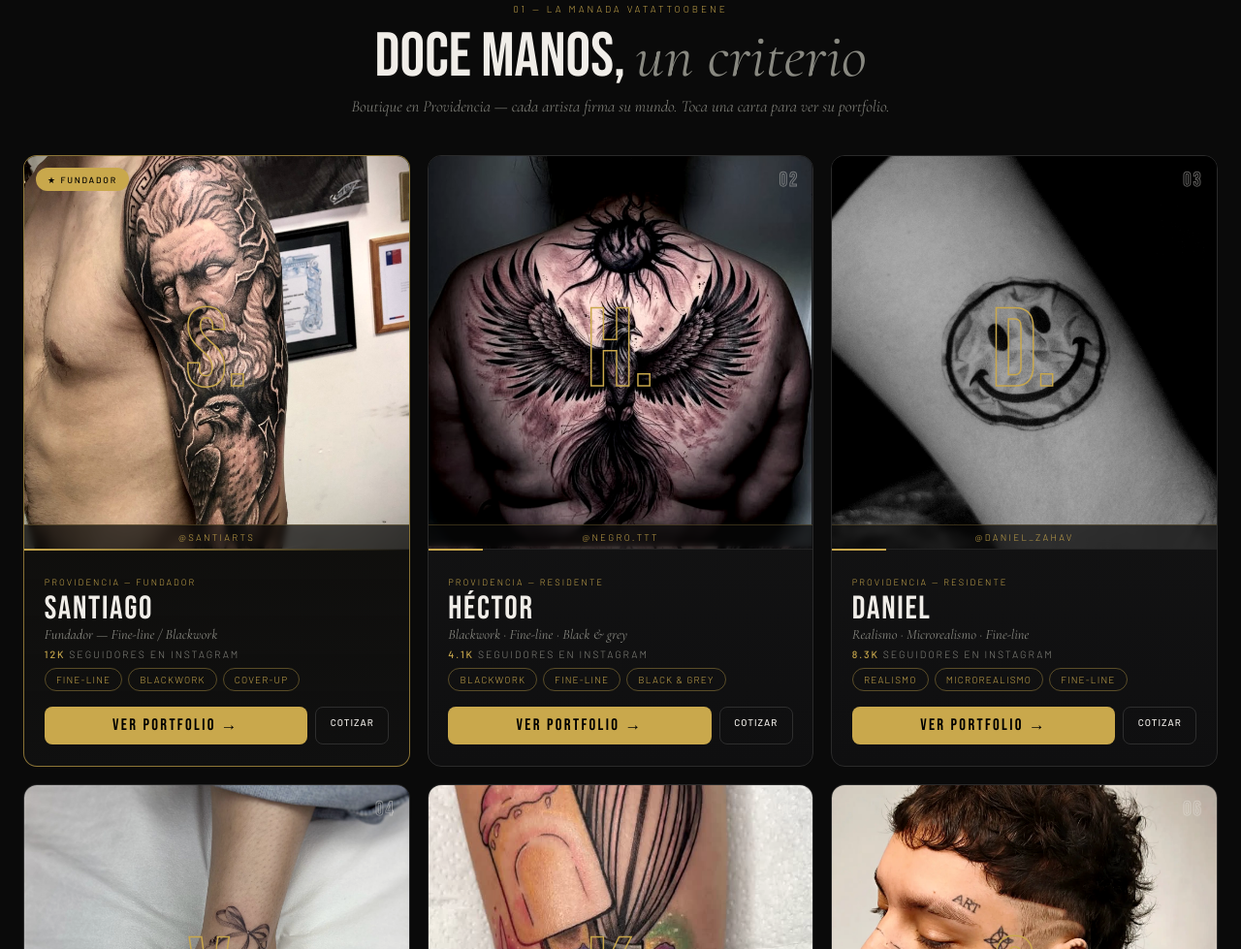
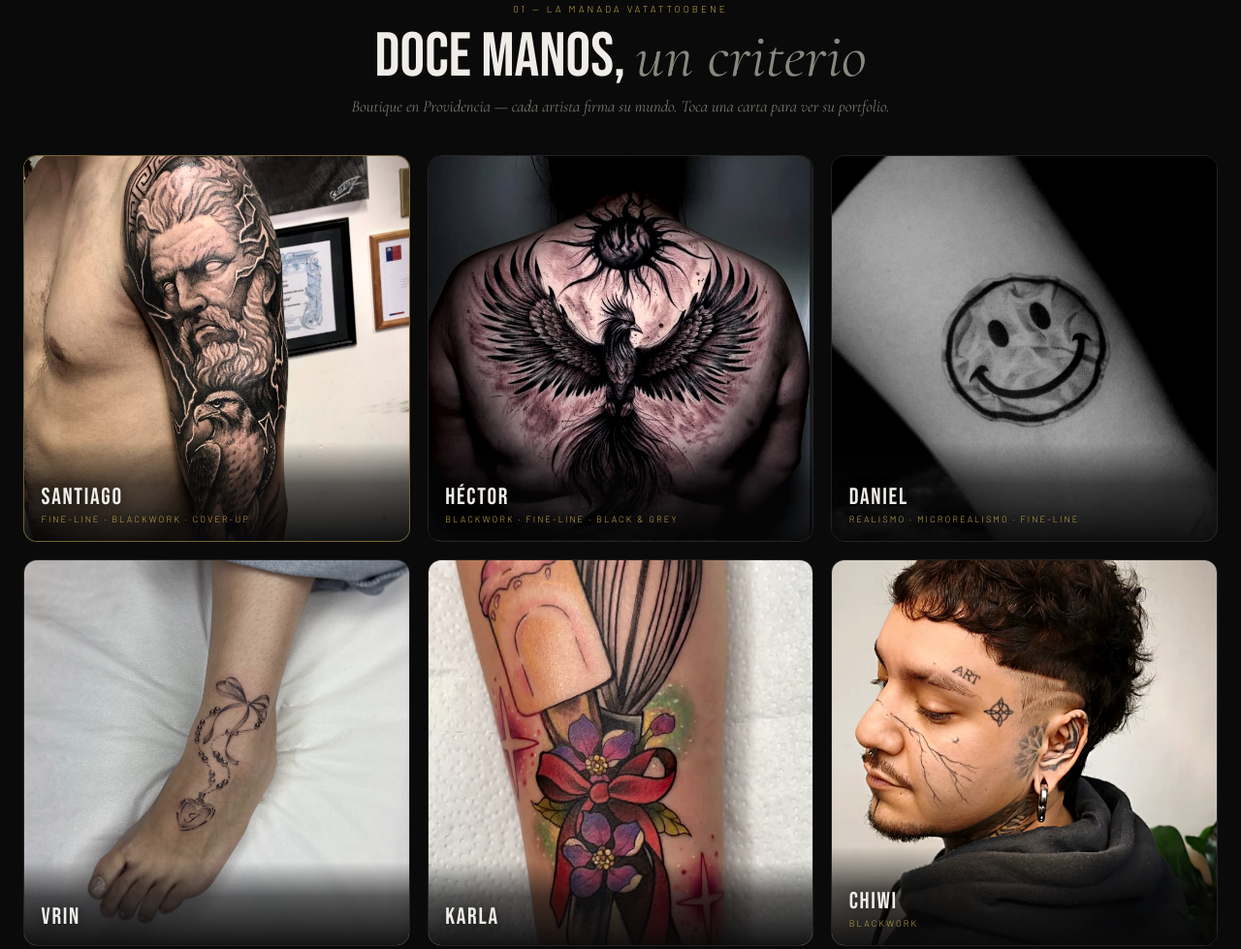
Before and after one commit to josenasdwe-asd/vatattoobene, a plain HTML site: page index.html in a window 1280 px wide. Shown: the part 877-1856 px from the top of the page at 97% size. Drawn offline with nearby package versions, Linux system fonts and the light colour scheme; animation ran at ten frames a second.

Commit message:
Portada + detalle: cards de artistas minimalistas (foto + nombre + estilo como linea dorada, toda la card enlaza al portfolio; fuera numero, monograma, @handle, ubicacion, seguidores, chips y botones), titulos que se tatuan en pase rapido v4 (~0.5s por titulo, sin glifos aleatorios que ensuciaban la lectura, cache-busting ?v=4 en las 13 paginas por caché heuristica del navegador) y brillo de los ojos del tigre centrado sobre los iris reales (medidos por deteccion de pixeles ambar sobre book-ticket.jpg 1365x768: izq 70.05%,37.0% / der 83.8%,35.5%; left/top ahora ES el centro con translate(-50%,-50%), translate integrado en los keyframes de parpadeo para que la animacion no lo desplace)

```diff
--- a/assets/js/ink.js
+++ b/assets/js/ink.js
@@ -1,8 +1,8 @@
-/* VATATTOOBENE · detalle 04 — títulos que se tatúan (v3)
-   La aguja escribe los títulos letra a letra: lo que aún no tatuó queda
-   invisible (piel en blanco); cada letra aparece con destello dorado y
-   vibra como máquina antes de asentarse. Con "reducir movimiento", la
-   tinta aparece en desvanecido escalonado, sin vibración. */
+/* VATATTOOBENE · detalle 04 — títulos que se tatúan (v4)
+   La aguja traza el título de un pase rápido: cada letra aparece con
+   destello dorado y se asienta. El trazo completo dura menos de medio
+   segundo, así que nunca demora la lectura. Con "reducir movimiento",
+   la tinta aparece en desvanecido escalonado, sin destello. */
 (function(){
   "use strict";
   var calm = false;
@@ -10,15 +10,14 @@
 
   var st = document.createElement('style');
   st.textContent =
-    '.ink-ch{opacity:0;transition:opacity .18s ease,color .3s ease,text-shadow .55s ease}' +
+    '.ink-ch{opacity:0;transition:opacity .15s ease,color .22s ease,text-shadow .4s ease}' +
     '.ink-on{opacity:1}' +
-    '.ink-now{color:var(--gold,#c9a84c);text-shadow:0 0 14px rgba(201,168,76,.75)}' +
-    '.inking{text-shadow:0 0 24px rgba(201,168,76,.30)}' +
-    '@keyframes inksettle{0%{text-shadow:0 0 26px rgba(201,168,76,.55),0 0 10px rgba(201,168,76,.35)}100%{text-shadow:0 0 0 rgba(201,168,76,0)}}' +
-    '.inked{animation:inksettle 1.2s ease-out both}';
+    '.ink-now{color:var(--gold,#c9a84c);text-shadow:0 0 12px rgba(201,168,76,.7)}' +
+    '.inking{text-shadow:0 0 18px rgba(201,168,76,.25)}' +
+    '@keyframes inksettle{0%{text-shadow:0 0 18px rgba(201,168,76,.4),0 0 8px rgba(201,168,76,.25)}100%{text-shadow:0 0 0 rgba(201,168,76,0)}}' +
+    '.inked{animation:inksettle .55s ease-out both}';
   document.head.appendChild(st);
 
-  var GLYPHS = 'ABCDEFGHIJKLMNOPQRSTUVWXYZ0123456789·:×/\\|';
   var titles = [].slice.call(document.querySelectorAll('h1, h2'));
   var hero = document.querySelector('header.hero h1');
   if (!titles.length) return;
@@ -59,48 +58,38 @@
 
     function revealAll(){
       chars.forEach(function(o){
-        if (o.sp.isConnected){ o.sp.classList.add('ink-on'); o.sp.classList.remove('ink-now'); o.sp.textContent = o.ch; }
+        if (o.sp.isConnected){ o.sp.classList.add('ink-on'); o.sp.classList.remove('ink-now'); }
       });
     }
     function finish(){
       revealAll();
       el.classList.remove('inking');
       el.classList.add('inked'); /* destello de tinta fresca sobre el título completo */
-      setTimeout(function(){ el.classList.remove('inked'); }, 1400);
+      setTimeout(function(){ el.classList.remove('inked'); }, 700);
       delete el.dataset.inking;
     }
 
     el.classList.add('inking');
 
-    if (calm){ /* reducir movimiento: desvanecido escalonado, sin vibración */
+    if (calm){ /* reducir movimiento: desvanecido escalonado, sin destello */
       chars.forEach(function(o, k){
-        setTimeout(function(){ if (o.sp.isConnected) o.sp.classList.add('ink-on'); }, k * 34);
+        setTimeout(function(){ if (o.sp.isConnected) o.sp.classList.add('ink-on'); }, Math.min(k * 18, 360));
       });
-      setTimeout(finish, chars.length * 34 + 320);
+      setTimeout(finish, 640);
       return;
     }
 
-    /* la aguja avanza letra a letra, con pausa de artesano (1.6-2.8s por título) */
-    var step = Math.max(70, Math.min(130, 2600 / chars.length));
+    /* pase rápido de la aguja: el título completo queda tatuado en ≤ ~0.5 s */
+    var step = Math.max(12, Math.min(40, 460 / chars.length));
     chars.forEach(function(o, k){
       setTimeout(function(){
         if (!o.sp.isConnected) return; /* setLang pudo reemplazar el texto */
         o.sp.classList.add('ink-on', 'ink-now'); /* aparece dorada, bajo la aguja */
-        var swaps = 0;
-        var iv = setInterval(function(){
-          swaps++;
-          if (swaps >= 2 || !o.sp.isConnected){
-            clearInterval(iv);
-            o.sp.textContent = o.ch; /* se asienta: la tinta seca */
-            o.sp.classList.remove('ink-now');
-            return;
-          }
-          o.sp.textContent = GLYPHS.charAt(Math.floor(Math.random() * GLYPHS.length));
-        }, 62);
-      }, k * step + Math.random() * 35);
+        setTimeout(function(){ if (o.sp.isConnected) o.sp.classList.remove('ink-now'); }, 150);
+      }, k * step);
     });
     /* red de seguridad: aunque algo falle, el título queda visible */
-    setTimeout(finish, chars.length * step + 700);
+    setTimeout(finish, chars.length * step + 300);
   }
 
   function inViewport(el){
@@ -114,8 +103,7 @@
       es.forEach(function(e){
         if (!e.isIntersecting) return;
         io.unobserve(e.target);
-        /* el hero arranca con una pausa dramática; el resto, al vuelo */
-        var d = e.target === hero ? 250 : 60;
+        var d = e.target === hero ? 100 : 20;
         setTimeout(function(){ tattoo(e.target); }, d);
       });
     }, { threshold: .4 });
--- a/index.html
+++ b/index.html
@@ -191,51 +191,28 @@
   h2.sec{font-family:var(--display);font-weight:400;font-size:clamp(2.4rem,5vw,4.6rem);line-height:.95;text-align:center}
   .sec-sub{font-family:var(--serif);font-style:italic;color:var(--grey);text-align:center;font-size:1.05rem;margin-top:.6rem}
 
-  /* EQUIPO — personalidad VATATTOOBENE */
+  /* EQUIPO — carta minimalista: foto + nombre + forma de tatuar; el resto vive en el portfolio */
   .team{margin-top:3rem;display:grid;grid-template-columns:repeat(3,1fr);gap:1.2rem}
   @media(max-width:900px){.team{grid-template-columns:1fr 1fr}}
   @media(max-width:560px){.team{grid-template-columns:1fr}}
-  .member{position:relative;background:linear-gradient(180deg,#171717 0%,#0f0f10 100%);border:1px solid #2a2a2a;border-radius:14px;overflow:hidden;cursor:pointer;
+  .member{position:relative;background:#0f0f10;border:1px solid #232323;border-radius:14px;overflow:hidden;
     transition:border-color .3s,transform .3s,box-shadow .3s}
-  .member:hover{border-color:var(--gold);transform:translateY(-5px);box-shadow:0 18px 44px rgba(0,0,0,.55),0 0 0 1px rgba(201,168,76,.35)}
-  .member.founder{border-color:rgba(201,168,76,.65);background:linear-gradient(180deg,rgba(201,168,76,.12),rgba(201,168,76,.03) 40%,#101010 100%)}
-  .mphoto{aspect-ratio:1/1.02;display:grid;place-items:center;position:relative;overflow:hidden;
-    background:radial-gradient(320px 240px at 50% 32%,rgba(201,168,76,.16),transparent 65%),#0c0c0e}
-  .mphoto::before{content:'';position:absolute;inset:0;opacity:.1;pointer-events:none;
-    background:repeating-linear-gradient(-55deg,transparent 0 14px,rgba(201,168,76,.5) 14px 15px)}
-  .mphoto::after{content:'VB';position:absolute;right:10px;bottom:34px;font-family:var(--display);font-size:64px;
-    color:transparent;-webkit-text-stroke:1px rgba(201,168,76,.28);letter-spacing:.05em;pointer-events:none}
-  .mphoto .mono{font-family:var(--display);font-size:clamp(88px,9vw,132px);color:transparent;-webkit-text-stroke:1.5px var(--gold);line-height:1;position:relative;z-index:1;
-    transition:.3s}
-  .member:hover .mono{color:rgba(201,168,76,.14)}
-  .mphoto img{position:absolute;inset:0;width:100%;height:100%;object-fit:cover;object-position:center center;background:#0e0e10;padding:0;filter:grayscale(.15) contrast(1.06);transition:transform .6s ease;z-index:1}
-  .member:hover .mphoto img{transform:scale(1.05)}
-  .mnum{position:absolute;top:12px;right:14px;z-index:2;font-family:var(--display);font-size:1.3rem;letter-spacing:.1em;
-    color:transparent;-webkit-text-stroke:1px rgba(240,237,232,.4)}
-  .mphoto .founder{z-index:2}
-  .mphoto .cap{z-index:2;background:rgba(8,8,8,.72);backdrop-filter:blur(3px);padding:6px 0;border-top:1px solid rgba(201,168,76,.25)}
-  .mphoto .cap{position:absolute;bottom:0;left:0;right:0;text-align:center;font-size:.6rem;letter-spacing:.24em;color:var(--gold);text-transform:uppercase}
-  .mphoto .founder{position:absolute;top:12px;left:12px;font-size:.56rem;letter-spacing:.2em;background:var(--gold);color:#000;
-    padding:.4rem .75rem;border-radius:999px;text-transform:uppercase;font-weight:500}
-  .mbody{padding:1.3rem 1.3rem 1.4rem;border-top:1px solid var(--border);position:relative}
-  .mbody::before{content:'';position:absolute;top:-1px;left:0;width:56px;height:2px;background:var(--gold)}
-  .member.founder .mbody::before{width:100%;background:linear-gradient(90deg,var(--gold),transparent)}
-  .mbody .loc{font-size:.58rem;letter-spacing:.22em;text-transform:uppercase;color:var(--gold)}
-  .mbody h3{font-family:var(--display);font-weight:400;font-size:2.1rem;letter-spacing:.05em;margin:.35rem 0 .3rem;overflow-wrap:anywhere;line-height:1}
-  .mbody h3 small{font-family:var(--serif);font-style:italic;font-size:.9rem;color:var(--grey);letter-spacing:0;display:block;margin-top:.15rem}
-  .mbody .fol{font-size:10.5px;letter-spacing:.18em;text-transform:uppercase;color:var(--grey);margin:2px 0 8px}
-  .mbody .fol b{color:var(--gold);font-weight:500}
-  .mstyles{display:flex;flex-wrap:wrap;gap:.35rem;margin-bottom:1rem;min-height:1.4rem}
-  .mstyles span{font-size:.62rem;letter-spacing:.12em;text-transform:uppercase;border:1px solid rgba(201,168,76,.4);
-    padding:.32rem .7rem;border-radius:999px;color:var(--gold)}
-  .mstyles span.house{border-color:var(--border);color:var(--grey);font-style:italic;text-transform:none;letter-spacing:.04em;font-size:.72rem}
-  .mbtns{display:flex;gap:.5rem}
-  .mbtn-port{flex:1;background:var(--gold);color:#000;font-family:var(--display);font-size:1.05rem;letter-spacing:.14em;
-    padding:.6rem;border:none;border-radius:8px;cursor:pointer;text-transform:uppercase;text-decoration:none;text-align:center;transition:.25s}
-  .mbtn-port:hover{background:var(--gold-l)}
-  .mbtn-wa{background:transparent;border:1px solid #2e2e2e;color:var(--white);font-size:.62rem;font-weight:500;letter-spacing:.1em;padding:.6rem .9rem;
-    border-radius:8px;text-decoration:none;text-transform:uppercase;white-space:nowrap;transition:.25s}
-  .mbtn-wa:hover{border-color:var(--green);color:#fff;background:rgba(37,211,102,.12)}
+  .member:hover{border-color:var(--gold);transform:translateY(-3px);box-shadow:0 14px 36px rgba(0,0,0,.5)}
+  .member.founder{border-color:rgba(201,168,76,.55)}
+  .mlnk{display:block;position:relative;text-decoration:none;color:var(--white)}
+  .mphoto{aspect-ratio:1/1;position:relative;overflow:hidden;background:#0c0c0e}
+  .mphoto img{width:100%;height:100%;object-fit:cover;object-position:center center;background:#0e0e10;
+    filter:grayscale(.15) contrast(1.06);transition:transform .6s ease}
+  .member:hover .mphoto img{transform:scale(1.04)}
+  .mtxt{position:absolute;left:0;right:0;bottom:0;z-index:2;padding:2.8rem 1.1rem 1.05rem;
+    background:linear-gradient(180deg,transparent,rgba(6,6,7,.62) 42%,rgba(6,6,7,.93))}
+  .mtxt h3{font-family:var(--display);font-weight:400;font-size:1.5rem;letter-spacing:.07em;line-height:1;margin:0;overflow-wrap:anywhere;
+    text-shadow:0 1px 12px rgba(0,0,0,.6)}
+  .mtxt .mstyle{display:block;margin-top:.32rem;font-size:.58rem;letter-spacing:.22em;text-transform:uppercase;color:var(--gold);
+    text-shadow:0 1px 8px rgba(0,0,0,.75)}
+  .marrow{position:absolute;top:.85rem;right:.95rem;z-index:2;font-family:var(--display);font-size:1.1rem;color:var(--gold);
+    opacity:0;transform:translate(-5px,5px);transition:.3s}
+  .member:hover .marrow{opacity:1;transform:none}
 
   /* linea de aguja: progreso de la sesion */
   .ink-bar{position:absolute;left:0;bottom:0;height:2px;width:0;z-index:210;pointer-events:none;opacity:0;
@@ -379,10 +356,12 @@
   .tk-eyes i{position:absolute;border-radius:50%;mix-blend-mode:screen;filter:blur(3px) saturate(1.35);
     background:radial-gradient(closest-side,rgba(255,212,105,1) 0%,rgba(255,165,35,.78) 42%,rgba(255,120,0,.34) 62%,rgba(255,120,0,0) 80%);
     animation:eyeFlicker 2.6s ease-in-out infinite}
-  /* centros medidos sobre book-ticket.jpg 1365x768: ojo izq (70.1%,37.1%), ojo der (83.8%,35.6%) */
-  .tk-eyes i:nth-child(1){left:67.7%;top:35.5%;width:4.7%;aspect-ratio:1.5/1}
-  .tk-eyes i:nth-child(2){left:81.6%;top:34.2%;width:4.3%;aspect-ratio:1.5/1;animation-delay:1.3s}
-  @keyframes eyeFlicker{0%,100%{opacity:.8;transform:scale(1)}45%{opacity:1;transform:scale(1.14)}}
+  /* centros reales medidos por deteccion de pixeles ambar sobre book-ticket.jpg 1365x768:
+     ojo izq (70.05%,37.0%) bbox 44x23px, ojo der (83.8%,35.5%) bbox 22x19px.
+     left/top = centro del brillo; translate(-50%,-50%) lo centra en ese punto. */
+  .tk-eyes i:nth-child(1){left:70.05%;top:37%;width:4.7%;aspect-ratio:1.5/1;transform:translate(-50%,-50%)}
+  .tk-eyes i:nth-child(2){left:83.8%;top:35.5%;width:4.3%;aspect-ratio:1.5/1;transform:translate(-50%,-50%);animation-delay:1.3s}
+  @keyframes eyeFlicker{0%,100%{opacity:.8;transform:translate(-50%,-50%) scale(1)}45%{opacity:1;transform:translate(-50%,-50%) scale(1.14)}}
   @media(prefers-reduced-motion:reduce){.tk-eyes i{animation:none}}
 
   /* BOLETO — formulario pre-llenado de WhatsApp */
@@ -614,8 +593,6 @@
     .pi + .pi{border-left:none;border-top:1px solid var(--border)}
     .steps{grid-template-columns:1fr}
     .team{grid-template-columns:1fr}
-    .mbtns{flex-direction:column}
-    .mbtn-wa{text-align:center}
     .cover-vis{grid-template-columns:1fr}
     .cover-vis .after{border-left:none;border-top:1px solid var(--border)}
     .hero-sub{white-space:normal}
@@ -988,62 +965,38 @@
     ola: svg('<path d="M10 70 Q25 50 40 70 T70 70 T100 70"/><path d="M10 85 Q25 65 40 85 T70 85 T100 85"/>')
   };
 
-  /* equipo: 12 artistas reales (bio IG @vatattoobene) */
-  var WA = 'https://wa.me/56920531438?text=';
+  /* equipo: 12 artistas reales (bio IG @vatattoobene) — carta minimalista, el detalle vive en el portfolio */
   var crew = [
-    { name:'SANTIAGO', handle:'santiarts', mono:'S.', pp:'pp-santiarts', loc:'Providencia — Fundador', founder:true, internal:'artistas/bene.html', fol:'12K seguidores',
-      tags:['Fine-line','Blackwork','Cover-Up'] },
-    { name:'HÉCTOR', handle:'negro.ttt', mono:'H.', pp:'pp-negro_ttt', loc:'Providencia — Residente', fol:'4.1K seguidores',
-      tags:['Blackwork','Fine-line','Black & grey'] },
-    { name:'DANIEL', handle:'daniel_zahav', mono:'D.', pp:'pp-daniel_zahav', loc:'Providencia — Residente', fol:'8.3K seguidores',
-      tags:['Realismo','Microrealismo','Fine-line'] },
-    { name:'VRIN', handle:'vrintattoo', mono:'V.', pp:'pp-vrintattoo', loc:'Providencia — Residente', fol:'3.5K seguidores' },
-    { name:'KARLA', handle:'nigaitattoo', mono:'K.', pp:'pp-nigaitattoo', loc:'Providencia — Residente', fol:'17K seguidores' },
-    { name:'CHIWI', handle:'chiwiblacktattoo', mono:'C.', pp:'pp-chiwiblacktattoo', loc:'Providencia — Residente', fol:'8.7K seguidores',
-      tags:['Blackwork'] },
-    { name:'CATA', handle:'bycatatts_', mono:'C.', pp:'pp-bycatatts_', loc:'Providencia — Residente', fol:'644 seguidores' },
-    { name:'MERT', handle:'mertvynk', mono:'M.', pp:'pp-mertvynk', loc:'Providencia — Residente', fol:'2K seguidores', thumbIndex:1 },
-    { name:'FIONA', handle:'fionainks', mono:'F.', pp:'pp-fionainks', loc:'Providencia — Residente', fol:'843 seguidores' },
-    { name:'DAVID', handle:'david_vrvyv', mono:'D.', pp:'pp-david_vrvyv', loc:'Providencia — Residente', fol:'5K seguidores' },
-    { name:'IGNACIA', handle:'demoniart', mono:'I.', pp:'pp-demoniart', loc:'Providencia — Residente', fol:'16K seguidores' },
-    { name:'MICKY', handle:'micky_artt', mono:'M.', pp:'pp-micky_artt', loc:'Providencia — Residente', fol:'407 seguidores' }
+    { name:'SANTIAGO', handle:'santiarts', founder:true, tags:['Fine-line','Blackwork','Cover-Up'] },
+    { name:'HÉCTOR', handle:'negro.ttt', tags:['Blackwork','Fine-line','Black & grey'] },
+    { name:'DANIEL', handle:'daniel_zahav', tags:['Realismo','Microrealismo','Fine-line'] },
+    { name:'VRIN', handle:'vrintattoo' },
+    { name:'KARLA', handle:'nigaitattoo' },
+    { name:'CHIWI', handle:'chiwiblacktattoo', tags:['Blackwork'] },
+    { name:'CATA', handle:'bycatatts_' },
+    { name:'MERT', handle:'mertvynk', thumbIndex:1 },
+    { name:'FIONA', handle:'fionainks' },
+    { name:'DAVID', handle:'david_vrvyv' },
+    { name:'IGNACIA', handle:'demoniart' },
+    { name:'MICKY', handle:'micky_artt' }
   ];
   var team = document.getElementById('team');
-  crew.forEach(function(m, i){
+  crew.forEach(function(m){
     var routeSlug = (m.handle === 'santiarts') ? 'bene' : m.handle.replace(/\./g, '_');
     var imageSlug = m.handle.replace(/\./g, '_');
     var imageIndex = m.thumbIndex || 0;
-    var href = 'artistas/' + routeSlug + '.html';
-    var num = ('0' + (i + 1)).slice(-2);
-    var role = m.founder ? 'Fundador — Fine-line / Blackwork' : (m.tags ? m.tags.join(' · ') : 'Residente — Providencia');
     var card = document.createElement('article');
     card.className = 'member rv' + (m.founder ? ' founder' : '');
     card.innerHTML =
-      '<div class="mphoto">' +
-        (m.founder ? '<span class="founder">★ Fundador</span>' : '<span class="mnum">' + num + '</span>') +
-        '<img decoding="async" src="assets/ig/' + imageSlug + '-' + imageIndex + '.jpg" alt="Portfolio de ' + m.name + ' — VATATTOOBENE" loading="lazy" onerror="this.remove()">' +
-        '<span class="mono">' + m.mono + '</span>' +
-        '<span class="cap">@' + m.handle + '</span>' +
-      '</div>' +
-      '<div class="mbody"><span class="loc">' + m.loc + '</span><h3>' + m.name + '<small>' + role + '</small></h3>' +
-      '<div class="fol"><b>' + m.fol.split(' ')[0] + '</b> ' + m.fol.split(' ').slice(1).join(' ') + ' en Instagram</div>' +
-      (m.tags
-        ? '<div class="mstyles">' + m.tags.map(function(t){ return '<span>' + t + '</span>'; }).join('') + '</div>'
-        : '<div class="mstyles"><span class="house">Residente VATATTOOBENE</span></div>') +
-      '<div class="mbtns"><a class="mbtn-port" href="' + href + '">Ver portfolio →</a>' +
-      '<a class="mbtn-wa" href="' + WA + encodeURIComponent('Hola, quiero cotizar con @' + m.handle) + '" target="_blank" rel="noopener">Cotizar</a></div></div>';
+      '<a class="mlnk" href="artistas/' + routeSlug + '.html" aria-label="Portfolio de ' + m.name + ' — VATATTOOBENE">' +
+        '<div class="mphoto"><img decoding="async" src="assets/ig/' + imageSlug + '-' + imageIndex + '.jpg" alt="Tatuaje de ' + m.name + ' (@' + m.handle + ')" loading="lazy" onerror="this.remove()"></div>' +
+        '<span class="marrow" aria-hidden="true">→</span>' +
+        '<div class="mtxt"><h3>' + m.name + '</h3>' +
+        (m.tags ? '<span class="mstyle">' + m.tags.join(' · ') + '</span>' : '') +
+        '</div></a>';
     team.appendChild(card);
   });
   watchRv(team);
-
-  /* página personal (Santiago) o Instagram real del artista */
-  team.addEventListener('click', function(e){
-    if(e.target.closest('a')) return;
-    var card = e.target.closest('.member');
-    if(!card) return;
-    var a = card.querySelector('.mbtn-port');
-    if(a) window.location.href = a.href;
-  });
 
   /* boleto → WhatsApp con mensaje pre-llenado */
   var tkForm = document.getElementById('tk-form');
@@ -1068,6 +1021,6 @@
   }
 })();
 </script>
-<script src="assets/js/ink.js"></script>
+<script src="assets/js/ink.js?v=4"></script>
 </body>
 </html>
```
Also changed, not shown: artistas/bene.html (+1 -1 lines), artistas/bycatatts_.html (+1 -1 lines), artistas/chiwiblacktattoo.html (+1 -1 lines), artistas/daniel_zahav.html (+1 -1 lines), artistas/david_vrvyv.html (+1 -1 lines), artistas/demoniart.html (+1 -1 lines), artistas/fionainks.html (+1 -1 lines), artistas/mertvynk.html (+1 -1 lines), artistas/micky_artt.html (+1 -1 lines), artistas/negro_ttt.html (+1 -1 lines), artistas/nigaitattoo.html (+1 -1 lines), artistas/vrintattoo.html (+1 -1 lines).
